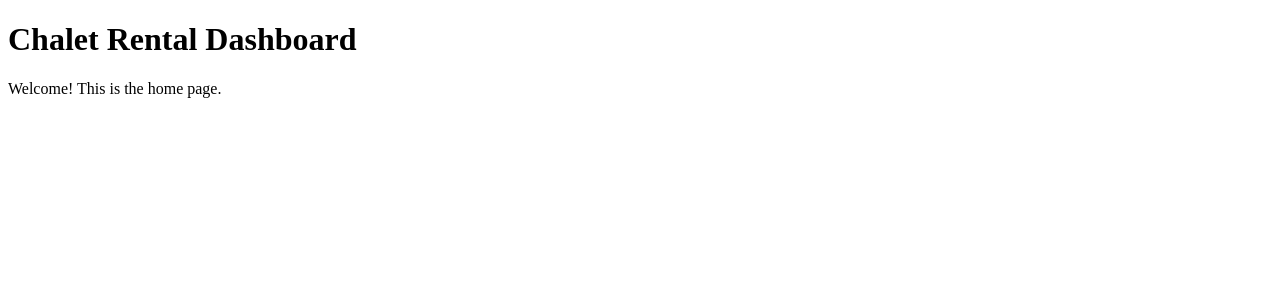
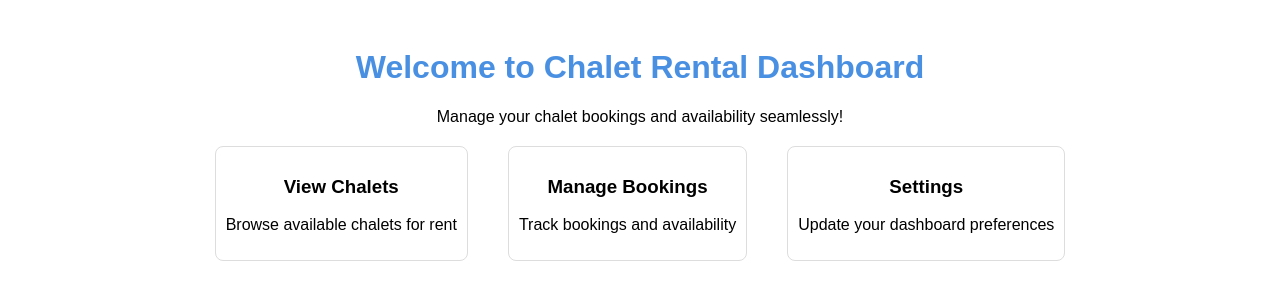
Before and after one commit to Chaletrentallebanon/Chalet-Rental-Dashboard, a Next.js app: page / in a window 1280 px wide. Shown: the top 300 px of the page. Built offline with nearby package versions, Linux system fonts and the light colour scheme.

Commit message:
Update index.js

```diff
--- a/pages/index.js
+++ b/pages/index.js
@@ -1,8 +1,27 @@
 export default function Home() {
   return (
-    <div>
-      <h1>Chalet Rental Dashboard</h1>
-      <p>Welcome! This is the home page.</p>
+    <div style={{ padding: '20px', fontFamily: 'Arial, sans-serif' }}>
+      <h1 style={{ textAlign: 'center', color: '#4A90E2' }}>
+        Welcome to Chalet Rental Dashboard
+      </h1>
+      <p style={{ textAlign: 'center' }}>
+        Manage your chalet bookings and availability seamlessly!
+      </p>
+
+      <div style={{ display: 'flex', justifyContent: 'center', marginTop: '20px' }}>
+        <div style={{ margin: '0 20px', padding: '10px', border: '1px solid #ddd', borderRadius: '8px', textAlign: 'center' }}>
+          <h3>View Chalets</h3>
+          <p>Browse available chalets for rent</p>
+        </div>
+        <div style={{ margin: '0 20px', padding: '10px', border: '1px solid #ddd', borderRadius: '8px', textAlign: 'center' }}>
+          <h3>Manage Bookings</h3>
+          <p>Track bookings and availability</p>
+        </div>
+        <div style={{ margin: '0 20px', padding: '10px', border: '1px solid #ddd', borderRadius: '8px', textAlign: 'center' }}>
+          <h3>Settings</h3>
+          <p>Update your dashboard preferences</p>
+        </div>
+      </div>
     </div>
   );
 }
```
